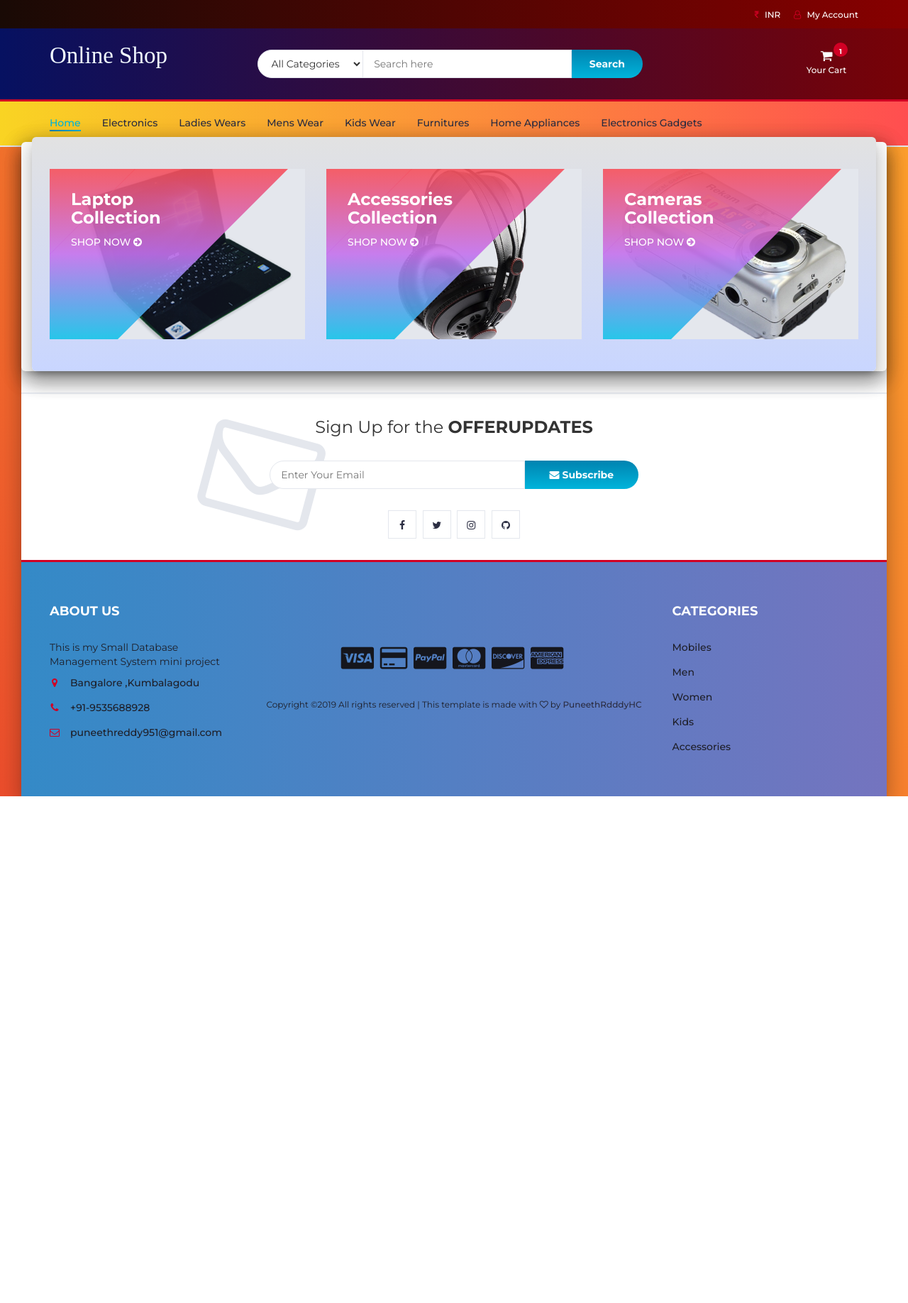
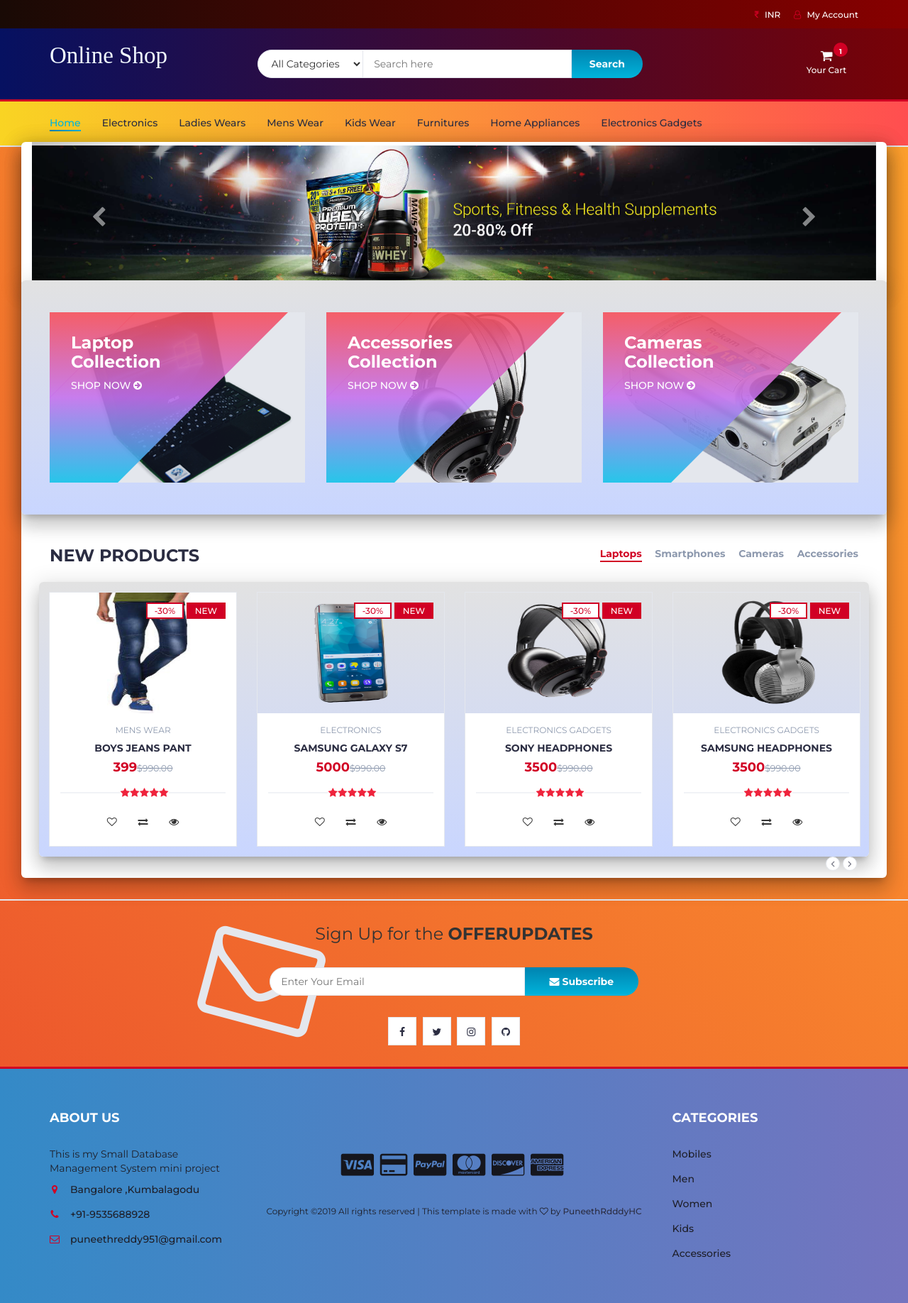
Before and after one commit to giga2106/Projek-MKPL, a PHP site: page /myfiles/ in a window 1280 px wide. Shown: the whole page at 71% size. Before the commit the page ends 1122 px from the top, so only its background shows below. Run offline with PHP 8.4, Linux system fonts and the light colour scheme; data comes from the database, SQL or seed files in the repository; some libraries are stand-ins or nearby versions.

Commit message:
Online Shop v2.0
Upload: Dokumen + Program
Fungsi :
-Lihat Barang terbaru
-Lihat Data User

```diff
--- a/admin/include/side_bar.php
+++ b/admin/include/side_bar.php
@@ -26,7 +26,7 @@
 
 
 
-
+						<li><button style="width:240px; height:50px" type="button" class="btn btn-default btn-primary" onClick="location.href='manage_users.php'"> <span class="glyphicon glyphicon-edit pull-left"></span> Manage Users </button></li>
 						<li><button style="width:240px; height:50px" type="button" class="btn btn-default btn-danger" onClick="location.href='logout.php'"><span class="glyphicon glyphicon-off pull-left">
 								</span> Logout </button></li>
 					</ul>
--- a/body.php
+++ b/body.php
@@ -1,6 +1,52 @@
 
    <div class="main main-raised">
         <div class="container mainn-raised" style="width:100%;">
+
+  <div id="myCarousel" class="carousel slide" data-ride="carousel">
+    <!-- Indicators -->
+
+
+    <!-- Wrapper for slides -->
+    <div class="carousel-inner">
+
+      <div class="item active">
+        <img src="img/banner3.jpg" alt="Los Angeles" style="width:100%;">
+
+      </div>
+
+      <div class="item">
+        <img src="img/banner2.jpg" style="width:100%;">
+
+      </div>
+
+      <div class="item">
+        <img src="img/banner4.jpg" alt="New York" style="width:100%;">
+
+      </div>
+      <div class="item">
+        <img src="img/banner1.jpg" alt="New York" style="width:100%;">
+
+      </div>
+      <div class="item">
+        <img src="img/banner3.jpg" alt="New York" style="width:100%;">
+
+      </div>
+
+    </div>
+
+    <!-- Left and right controls -->
+    <a class="left carousel-control _26sdfg" href="#myCarousel" data-slide="prev">
+      <span class="glyphicon glyphicon-chevron-left"></span>
+      <span class="sr-only" >Previous</span>
+    </a>
+    <a class="right carousel-control _26sdfg" href="#myCarousel" data-slide="next">
+      <span class="glyphicon glyphicon-chevron-right"></span>
+      <span class="sr-only">Next</span>
+    </a>
+  </div>
+</div>
+
+
 
 		<!-- SECTION -->
 		<div class="section mainn mainn-raised">
@@ -61,9 +107,118 @@
 
 
 
+		<!-- SECTION -->
+		<div class="section">
+			<!-- container -->
+			<div class="container">
+				<!-- row -->
+				<div class="row">
+
+					<!-- section title -->
+					<div class="col-md-12">
+						<div class="section-title">
+							<h3 class="title">New Products</h3>
+							<div class="section-nav">
+								<ul class="section-tab-nav tab-nav">
+									<li class="active"><a data-toggle="tab" href="#tab1">Laptops</a></li>
+									<li><a data-toggle="tab" href="#tab1">Smartphones</a></li>
+									<li><a data-toggle="tab" href="#tab1">Cameras</a></li>
+									<li><a data-toggle="tab" href="#tab1">Accessories</a></li>
+								</ul>
+							</div>
+						</div>
+					</div>
+					<!-- /section title -->
+
+					<!-- Products tab & slick -->
+					<div class="col-md-12 mainn mainn-raised">
+						<div class="row">
+							<div class="products-tabs">
+								<!-- tab -->
+								<div id="tab1" class="tab-pane active">
+									<div class="products-slick" data-nav="#slick-nav-1" >
+
+									<?php
+                    include 'db.php';
+
+
+					$product_query = "SELECT * FROM products,categories WHERE product_cat=cat_id AND product_id BETWEEN 70 AND 75";
+                $run_query = mysqli_query($con,$product_query);
+                if(mysqli_num_rows($run_query) > 0){
+
+                    while($row = mysqli_fetch_array($run_query)){
+                        $pro_id    = $row['product_id'];
+                        $pro_cat   = $row['product_cat'];
+                        $pro_brand = $row['product_brand'];
+                        $pro_title = $row['product_title'];
+                        $pro_price = $row['product_price'];
+                        $pro_image = $row['product_image'];
+
+                        $cat_name = $row["cat_title"];
+
+                        echo "
 
 
 
+								<div class='product'>
+									<a href='product.php?p=$pro_id'><div class='product-img'>
+										<img src='product_images/$pro_image' style='max-height: 170px;' alt=''>
+										<div class='product-label'>
+											<span class='sale'>-30%</span>
+											<span class='new'>NEW</span>
+										</div>
+									</div></a>
+									<div class='product-body'>
+										<p class='product-category'>$cat_name</p>
+										<h3 class='product-name header-cart-item-name'><a href='product.php?p=$pro_id'>$pro_title</a></h3>
+										<h4 class='product-price header-cart-item-info'>$pro_price<del class='product-old-price'>$990.00</del></h4>
+										<div class='product-rating'>
+											<i class='fa fa-star'></i>
+											<i class='fa fa-star'></i>
+											<i class='fa fa-star'></i>
+											<i class='fa fa-star'></i>
+											<i class='fa fa-star'></i>
+										</div>
+										<div class='product-btns'>
+											<button class='add-to-wishlist'><i class='fa fa-heart-o'></i><span class='tooltipp'>add to wishlist</span></button>
+											<button class='add-to-compare'><i class='fa fa-exchange'></i><span class='tooltipp'>add to compare</span></button>
+											<button class='quick-view'><i class='fa fa-eye'></i><span class='tooltipp'>quick view</span></button>
+										</div>
+									</div>
+									<div class='add-to-cart'>
+										<button pid='$pro_id' id='product' class='add-to-cart-btn block2-btn-towishlist' href='#'><i class='fa fa-shopping-cart'></i> add to cart</button>
+									</div>
+								</div>
+
+
+
+			";
+		}
+        ;
+
+}
+?>
+										<!-- product -->
+
+
+										<!-- /product -->
+
+
+										<!-- /product -->
+									</div>
+									<div id="slick-nav-1" class="products-slick-nav"></div>
+								</div>
+								<!-- /tab -->
+							</div>
+						</div>
+					</div>
+					<!-- Products tab & slick -->
+				</div>
+				<!-- /row -->
+			</div>
+			<!-- /container -->
+		</div>
+		<!-- /SECTION -->
 
 
 </div>
```
Also changed, not shown: admin/manage_users.php (+2 -5 lines), 1 other file.
